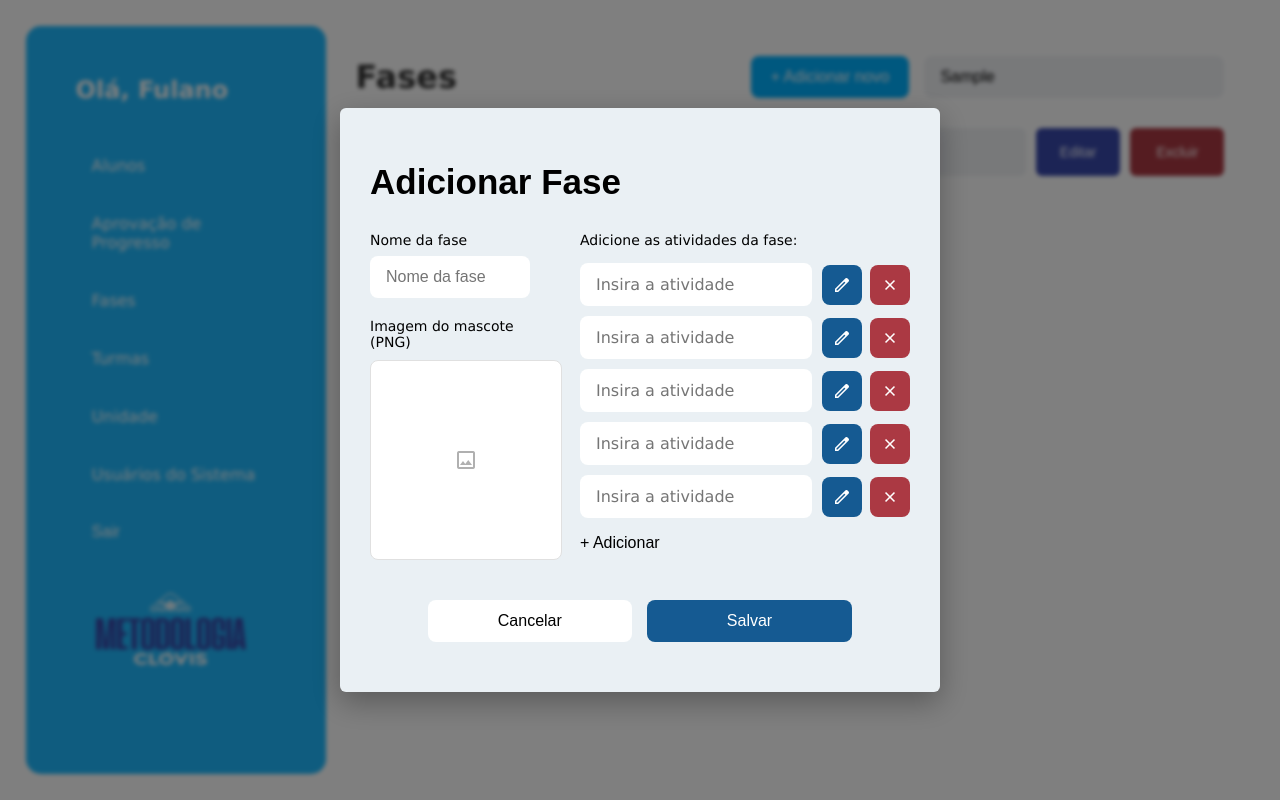
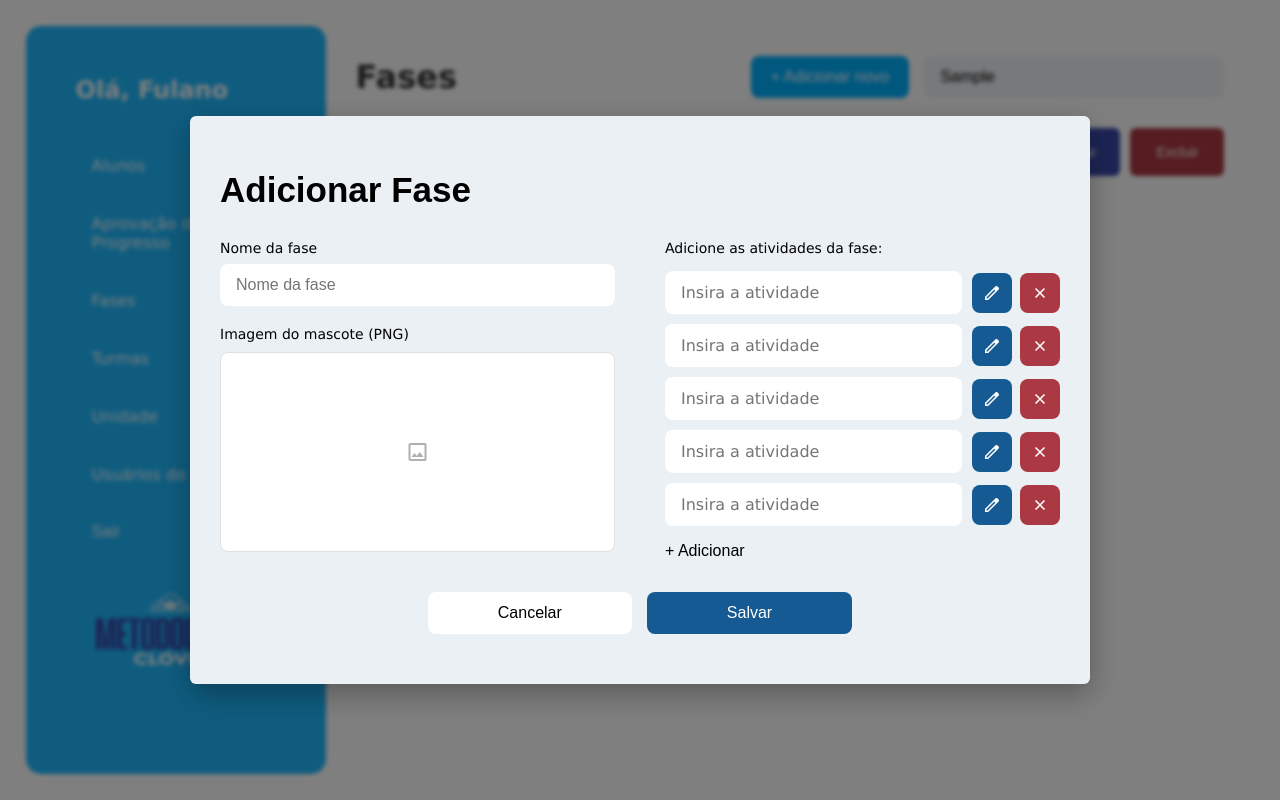
Before and after one commit to marialuisafreitas/front-natcacao-clovis, a plain HTML site: page src/pages/fases.html in a window 1280 px wide. Both pictures are taken after typing "Sample" into the empty fields and a click on the button "+ Adicionar novo". Drawn offline with nearby package versions, Linux system fonts and the light colour scheme.

Commit message:
Link do do css da página de login arrumado, modal das fases ajustado

```diff
--- a/src/styles/style.css
+++ b/src/styles/style.css
@@ -260,6 +260,11 @@ body {
     animation: modalSlideIn 0.3s ease-out;
 }
 
+/* Modal específico de Fases - maior */
+#modalFase .modal-content {
+    max-width: 900px;
+}
+
 @keyframes modalSlideIn {
     from {
         opacity: 0;
@@ -432,8 +437,10 @@ body {
     display: flex;
     gap: 15px;
     justify-content: center;
+    align-items: center;
     padding-top: 20px;
     padding-bottom: 20px;
+    width: 100%;
 }
 
 .btn-cancel {
@@ -579,7 +586,7 @@ body {
 }
 
 .image-upload-box {
-    width: 120%;
+    width: 100%;
     height: 200px;
     border: 1px solid #E0E0E0;
     border-radius: 8px;
```
Also changed, not shown: src/pages/login.html (+1 -1 lines).
